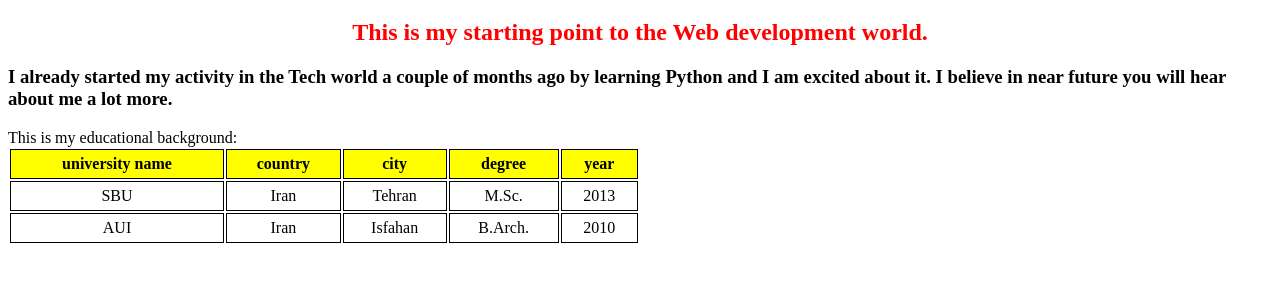
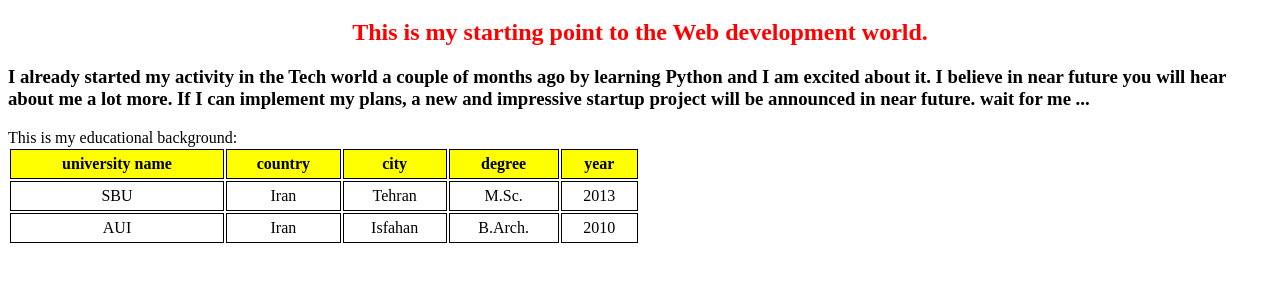
Before and after one commit to samandalib/first, a plain HTML site: page test_page.html in a window 1280 px wide. Shown: the part 61-342 px from the top of the page. Drawn offline with Linux system fonts and the light colour scheme.

Commit message:
I added two line of description

```diff
--- a/test_page.html
+++ b/test_page.html
@@ -14,6 +14,8 @@
         <h3>
         I already started my activity in the Tech world a couple of months ago by learning Python and I am excited about it.
         I believe in near future you will hear about me a lot more.
+        If I can implement my plans, a new and impressive startup project will be announced in near future.
+        wait for me ...
         </h3>
           This is my educational background:
         <table>
```
